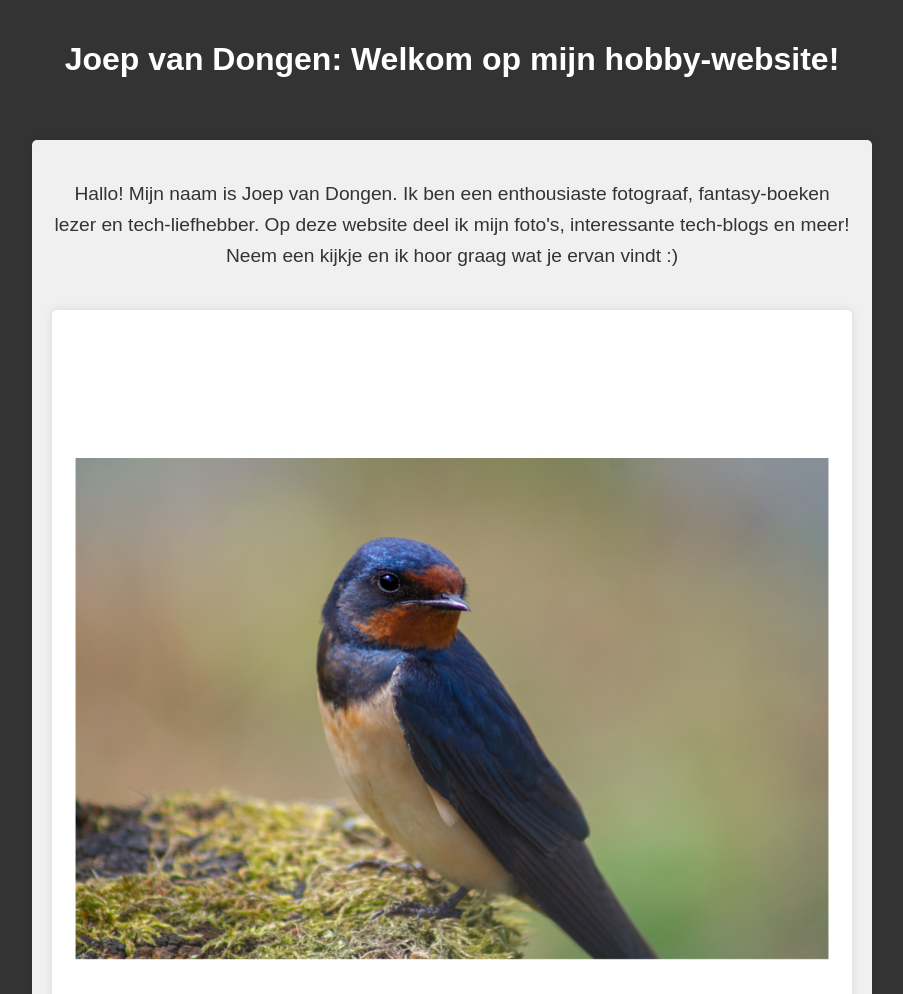
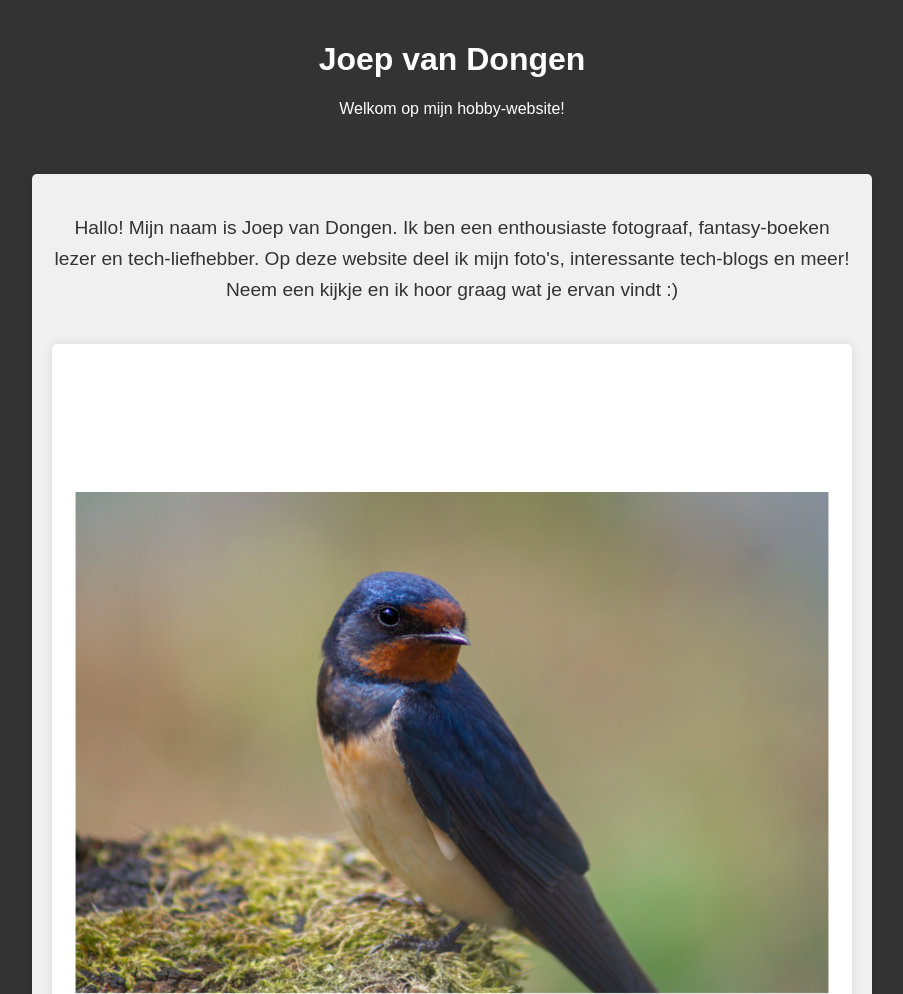
Before and after one commit to Joep-van-Dongen/web, a plain HTML site: page index.html in a window 1280 px wide. Shown: the top 994 px of the page, without its empty margins (188-1091 px from the left). Drawn offline with Linux system fonts and the light colour scheme.

Commit message:
Update index.html

```diff
--- a/index.html
+++ b/index.html
@@ -80,7 +80,8 @@
 </head>
 <body>
     <header>
-        <h1>Joep van Dongen: Welkom op mijn hobby-website!</h1>
+        <h1>Joep van Dongen</h1>
+        <p>Welkom op mijn hobby-website!</p>
     </header>
 
     <div class="intro">
```
